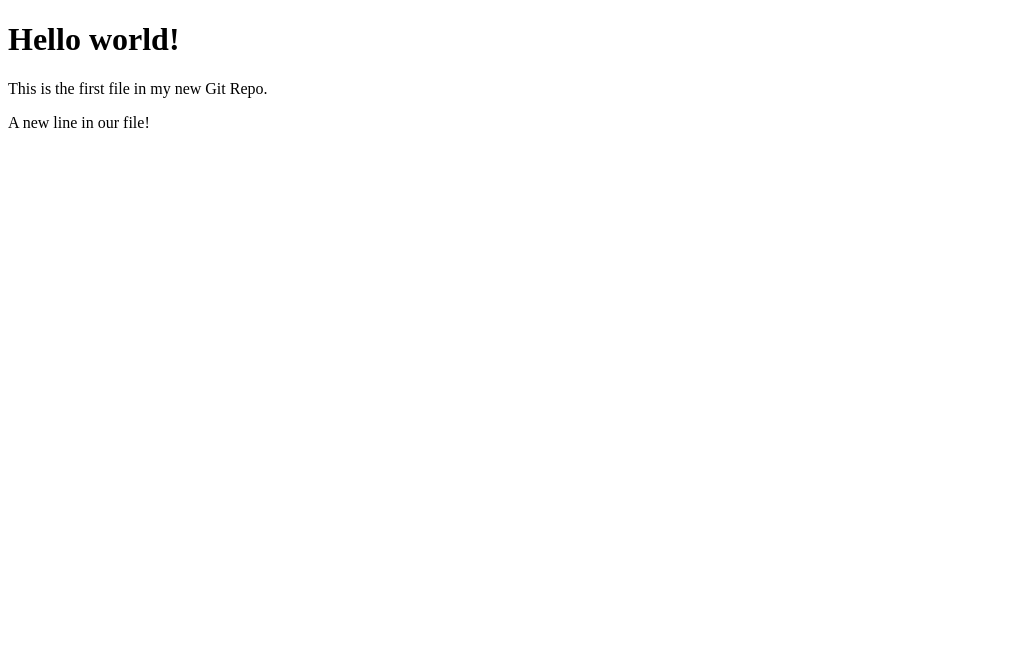
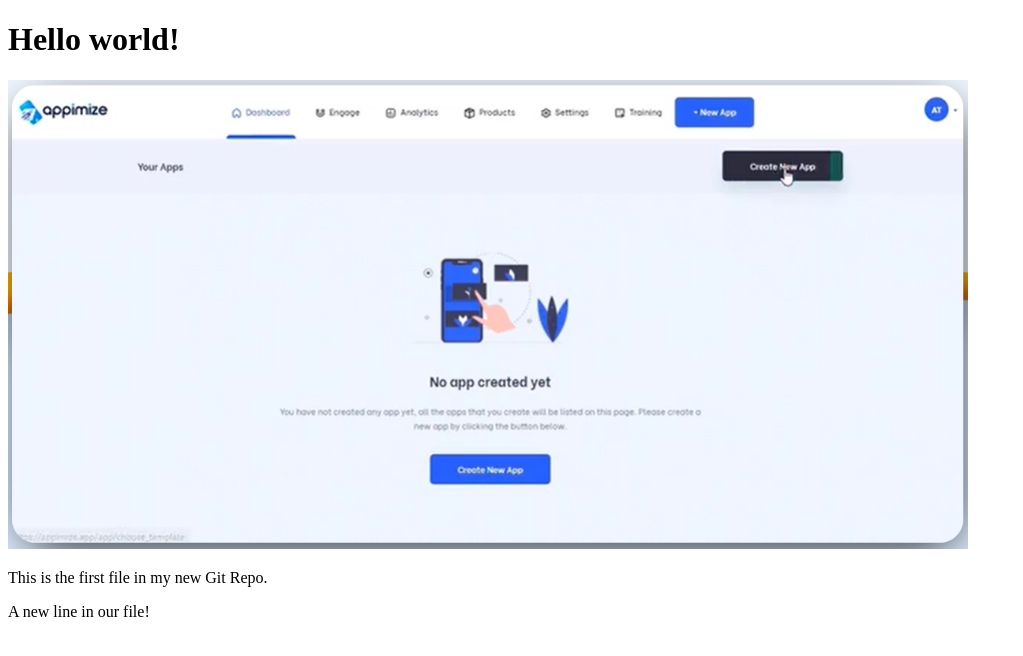
Before and after one commit to chikeokoliofficial/hello-world, a plain HTML site: page index.html in a window 1280 px wide. Shown: the whole page, without its empty margins (0-1023 px from the left). Drawn offline with Linux system fonts and the light colour scheme.

Commit message:
added images to hello world index page

```diff
--- a/index.html
+++ b/index.html
@@ -7,6 +7,8 @@
 <body>
 
 <h1>Hello world!</h1>
+<div><img src="image-file.png" alt="Hello World from Space"
+style="width:100%;max-width:960px"></div>
 <p>This is the first file in my new Git Repo.</p>
 <p>A new line in our file!</p>
 
```
Also changed, not shown: image-file.png (added).
